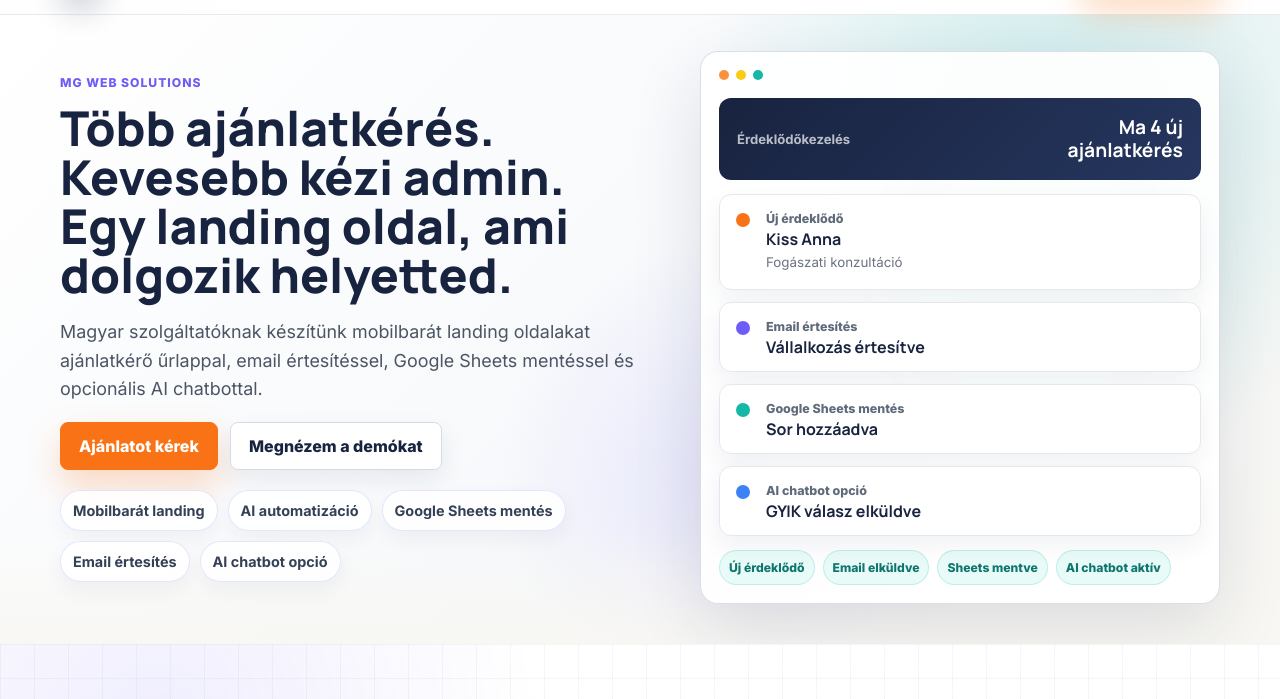
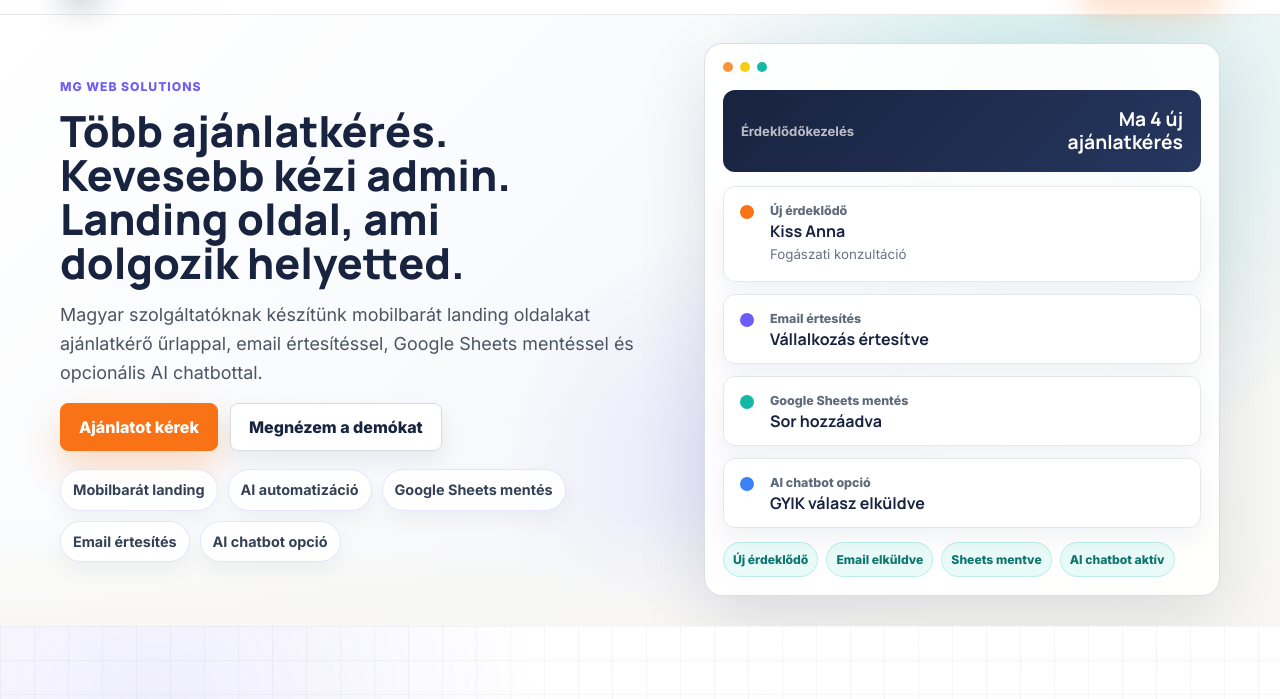
Before and after one commit to csakvarigergely-create/MG-Web-Solutions, a website: page index.html in a window 1280 px wide. Shown: the part 62-761 px from the top of the page. Drawn offline with Linux system fonts and the light colour scheme.

Commit message:
Add files via upload

```diff
--- a/index.html
+++ b/index.html
@@ -42,7 +42,7 @@
         <div class="container hero-content">
           <div class="hero-copy">
             <p class="eyebrow">MG Web Solutions</p>
-            <h1><span>Több ajánlatkérés.</span> <span>Kevesebb kézi admin.</span> <span>Egy landing oldal, ami</span> <span>dolgozik helyetted.</span></h1>
+            <h1><span>Több ajánlatkérés.</span> <span>Kevesebb kézi admin.</span> <span>Landing oldal, ami</span> <span>dolgozik helyetted.</span></h1>
             <p class="hero-lead">Magyar szolgáltatóknak készítünk mobilbarát landing oldalakat ajánlatkérő űrlappal, email értesítéssel, Google Sheets mentéssel és opcionális AI chatbottal.</p>
             <div class="hero-actions" aria-label="Fő műveletek">
               <a class="button" href="#kapcsolat">Ajánlatot kérek</a>
--- a/src/styles.css
+++ b/src/styles.css
@@ -212,9 +212,9 @@ textarea {
   position: relative;
   overflow: hidden;
   display: grid;
-  min-height: 66vh;
+  min-height: 62vh;
   align-items: center;
-  padding: 36px 0 40px;
+  padding: 28px 0 30px;
   background:
     radial-gradient(circle at 82% 18%, rgba(20, 184, 166, 0.18), transparent 30%),
     radial-gradient(circle at 58% 74%, rgba(109, 93, 246, 0.12), transparent 28%),
@@ -235,13 +235,13 @@ textarea {
   position: relative;
   z-index: 1;
   display: grid;
-  grid-template-columns: minmax(0, 52fr) minmax(360px, 48fr);
+  grid-template-columns: minmax(0, 54fr) minmax(360px, 46fr);
   align-items: center;
   gap: 38px;
 }
 
 .hero-copy {
-  max-width: 760px;
+  max-width: 800px;
 }
 
 .eyebrow {
@@ -269,11 +269,11 @@ h3 {
 }
 
 h1 {
-  max-width: 760px;
-  margin-bottom: 18px;
+  max-width: 800px;
+  margin-bottom: 16px;
   color: var(--heading);
-  font-size: clamp(2.65rem, 3.75vw, 4.25rem);
-  line-height: 1.02;
+  font-size: clamp(2.45rem, 3.35vw, 3.95rem);
+  line-height: 1.03;
 }
 
 .hero h1 span {
@@ -283,6 +283,13 @@ h1 {
 @media (min-width: 981px) {
   .hero h1 span {
     display: block;
+  }
+}
+
+@media (min-width: 1440px) {
+  .hero h1 span:nth-child(3),
+  .hero h1 span:nth-child(4) {
+    display: inline;
   }
 }
 
@@ -306,7 +313,7 @@ p {
 
 .hero-lead {
   max-width: 700px;
-  margin-bottom: 18px;
+  margin-bottom: 16px;
   color: #4b5563;
   font-size: 1.12rem;
 }
@@ -315,7 +322,7 @@ p {
   display: flex;
   flex-wrap: wrap;
   gap: 12px;
-  margin-bottom: 20px;
+  margin-bottom: 18px;
 }
 
 .trust-list {
```
Also changed, not shown: dist/index.html, dist/src/styles.css.
